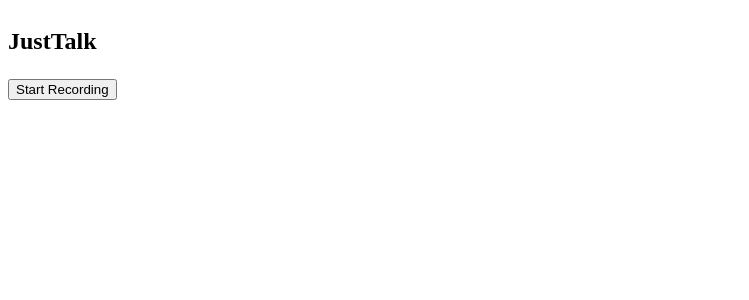
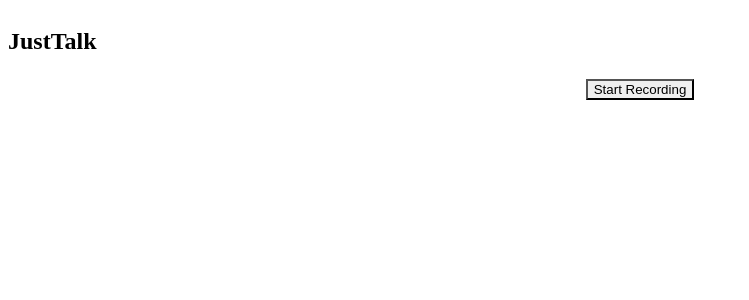
Before and after one commit to rodneyg/JustTalkReact, a React (Vite) app: page / in a window 1280 px wide. Shown: the top 300 px of the page, without its empty margins (0-749 px from the left). Built offline with nearby package versions, Linux system fonts and the light colour scheme.

Commit message:
Update the AudioRecorder component to accept and use these new props

```diff
--- a/src/features/audioRecording/components/AudioRecorder.tsx
+++ b/src/features/audioRecording/components/AudioRecorder.tsx
@@ -1,20 +1,33 @@
-import React, { useState } from "react";
+// src/features/audioRecording/components/AudioRecorder.tsx
+import React, { useState, useEffect } from "react";
+import { Button, VStack, Box } from "@chakra-ui/react";
 import useAudioRecording from "../hooks/useAudioRecording";
 
-const AudioRecorder: React.FC = () => {
+interface AudioRecorderProps {
+  onRecordingStart: () => void;
+  onError: (error: string) => void;
+}
+
+const AudioRecorder: React.FC<AudioRecorderProps> = ({
+  onRecordingStart,
+  onError,
+}) => {
   const { isRecording, startRecording, stopRecording, audioBlob } =
     useAudioRecording();
   const [audioUrl, setAudioUrl] = useState<string | null>(null);
 
   const handleStartRecording = () => {
-    startRecording();
+    startRecording().catch((error) => {
+      onError(error.message);
+    });
+    onRecordingStart();
   };
 
   const handleStopRecording = () => {
     stopRecording();
   };
 
-  React.useEffect(() => {
+  useEffect(() => {
     if (audioBlob) {
       const url = URL.createObjectURL(audioBlob);
       setAudioUrl(url);
@@ -22,18 +35,21 @@
   }, [audioBlob]);
 
   return (
-    <div className="AudioRecorder">
-      <button
+    <VStack spacing={4}>
+      <Button
         onClick={isRecording ? handleStopRecording : handleStartRecording}
+        colorScheme={isRecording ? "red" : "blue"}
       >
         {isRecording ? "Stop Recording" : "Start Recording"}
-      </button>
+      </Button>
       {audioUrl && (
-        <audio controls src={audioUrl}>
-          Your browser does not support the audio element.
-        </audio>
+        <Box width="100%">
+          <audio controls src={audioUrl} style={{ width: "100%" }}>
+            Your browser does not support the audio element.
+          </audio>
+        </Box>
       )}
-    </div>
+    </VStack>
   );
 };
 
```
Also changed, not shown: src/app/Home.tsx (+5 -5 lines).
